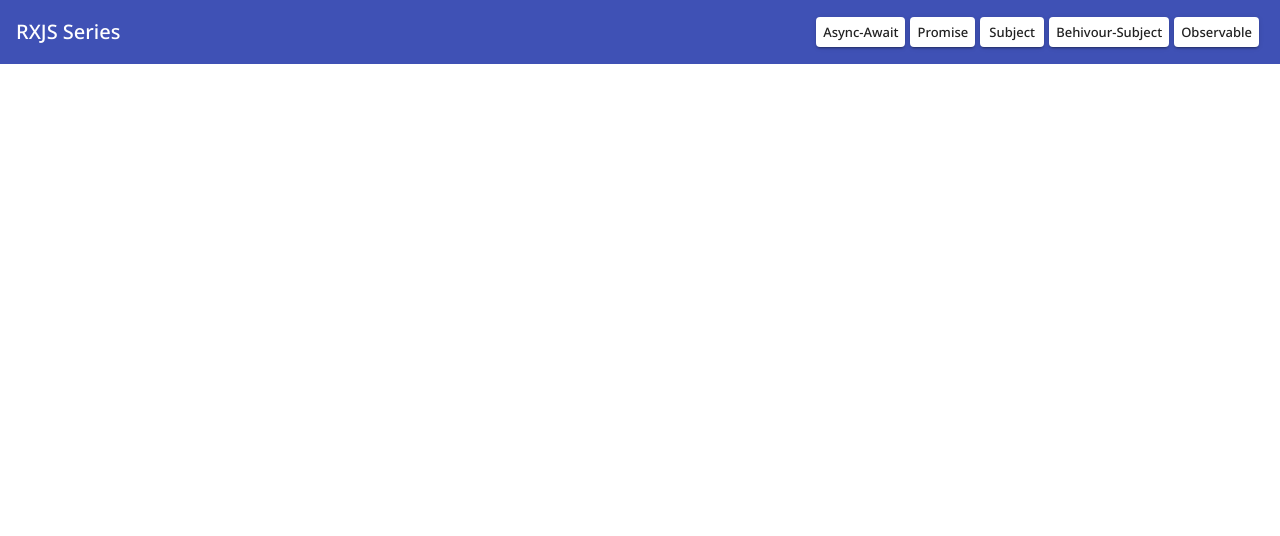
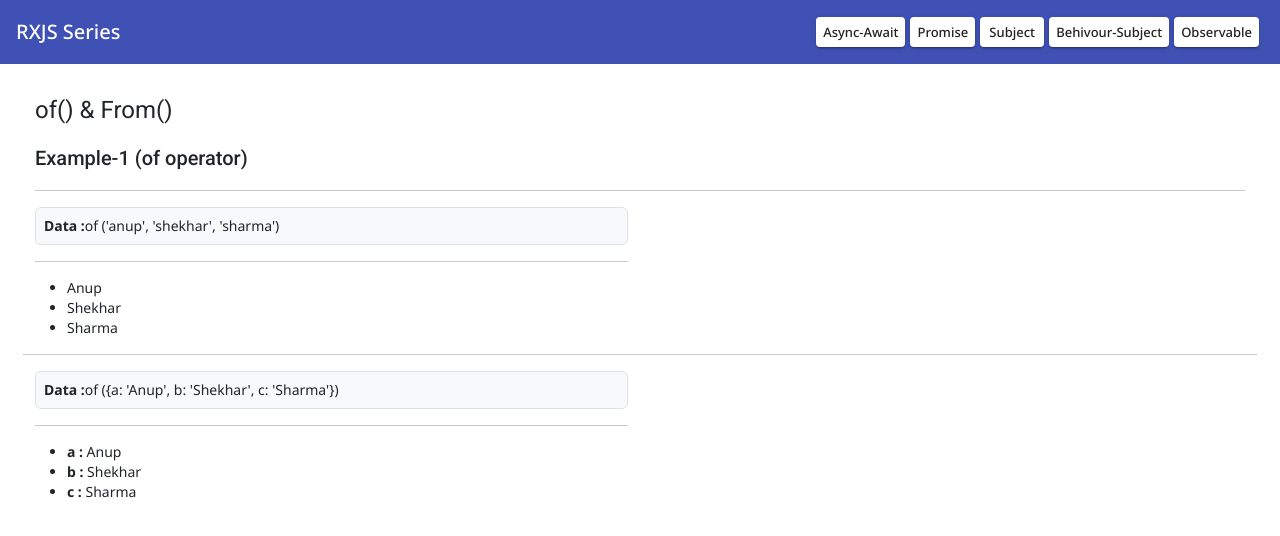
Before and after one commit to Haresh-thumar/rxjs-learning, an Angular app: page /of-from in a window 1280 px wide. Before the commit this address led to /. Shown: the top 536 px of the page. Built offline with nearby package versions, Linux system fonts and the light colour scheme.

Commit message:
of operator add

```diff
--- a/src/app/observable/List/list.component.html
+++ b/src/app/observable/List/list.component.html
@@ -5,7 +5,7 @@
     <ul class="list">
       <li><a routerLink="fromEvent" routerLinkActive="active">FromEvent</a></li>
       <li><a routerLink="interval" routerLinkActive="active">Interval</a></li>
-      <li><a routerLink="fromEvent" routerLinkActive="active">FromEvent</a></li>
+      <li><a routerLink="of-from" routerLinkActive="active">of-From</a></li>
       <li><a routerLink="fromEvent" routerLinkActive="active">FromEvent</a></li>
       <li><a routerLink="fromEvent" routerLinkActive="active">FromEvent</a></li>
     </ul>
--- a/src/app/observable/from-event/from-event.component.ts
+++ b/src/app/observable/from-event/from-event.component.ts
@@ -1,6 +1,6 @@
 import { AfterViewInit, Component, ElementRef, OnInit, ViewChild } from '@angular/core';
 import { fromEvent } from 'rxjs';
-import { FromEventService } from 'src/app/services/from-event.service';
+import { UtilityOperatorService } from 'src/app/services/utility-operator.service';
 
 @Component({
   selector: 'app-from-event',
@@ -14,7 +14,7 @@ export class FromEventComponent implements OnInit, AfterViewInit {
    */
   @ViewChild('addList') addList!: ElementRef;
 
-  constructor(private fromeve: FromEventService) { }
+  constructor(private _utilityFunc: UtilityOperatorService) { }
 
   ngOnInit(): void { }
 
@@ -22,8 +22,8 @@ export class FromEventComponent implements OnInit, AfterViewInit {
     let count = 1;
     fromEvent(this.addList.nativeElement, 'click').subscribe(res => {
       let countVal = 'Video ' + count++;
-      this.fromeve.printLi(countVal, 'elContainer');
-      this.fromeve.printLi(countVal, 'elContainer2');
+      this._utilityFunc.printLi(countVal, 'elContainer');
+      this._utilityFunc.printLi(countVal, 'elContainer2');
     });
   }
 
--- a/src/app/observable/interval/interval.component.ts
+++ b/src/app/observable/interval/interval.component.ts
@@ -1,6 +1,6 @@
 import { Component, OnInit } from '@angular/core';
 import { Subscription, interval, timer } from 'rxjs';
-import { FromEventService } from 'src/app/services/from-event.service';
+import { UtilityOperatorService } from 'src/app/services/utility-operator.service';
 
 @Component({
   selector: 'app-interval',
@@ -14,7 +14,7 @@ export class IntervalComponent implements OnInit {
   /*--- Create Subscription ---*/
   videoSubscription!: Subscription;
 
-  constructor(private fromEvt: FromEventService) { }
+  constructor(private _UlUtility: UtilityOperatorService) { }
 
   ngOnInit(): void {
     /*-------------------------------------------------------------
@@ -28,9 +28,9 @@ export class IntervalComponent implements OnInit {
     // this.videoSubscription = broadCastInterval.subscribe(res => {
     //   this.obsMsg = 'Video ' + res;
     //   console.log(this.obsMsg);
-    //   this.fromEvt.printLi(this.obsMsg, 'userVideo1');
-    //   this.fromEvt.printLi(this.obsMsg, 'userVideo2');
-    //   this.fromEvt.printLi(this.obsMsg, 'userVideo3');
+    //   this._UlUtility.printLi(this.obsMsg, 'userVideo1');
+    //   this._UlUtility.printLi(this.obsMsg, 'userVideo2');
+    //   this._UlUtility.printLi(this.obsMsg, 'userVideo3');
 
     //   /*----- Observable Stream UnSubscribe -----*/
     //   if (res >= 5) {
@@ -49,9 +49,9 @@ export class IntervalComponent implements OnInit {
     this.videoSubscription = broadCastTimer.subscribe(res => {
       this.obsMsg = 'Video ' + res;
       console.log(this.obsMsg);
-      this.fromEvt.printLi(this.obsMsg, 'userVideo1');
-      this.fromEvt.printLi(this.obsMsg, 'userVideo2');
-      this.fromEvt.printLi(this.obsMsg, 'userVideo3');
+      this._UlUtility.printLi(this.obsMsg, 'userVideo1');
+      this._UlUtility.printLi(this.obsMsg, 'userVideo2');
+      this._UlUtility.printLi(this.obsMsg, 'userVideo3');
 
       /*----- Observable Stream UnSubscribe -----*/
       if (res >= 5) {
--- a/src/app/observable/observable-routing.module.ts
+++ b/src/app/observable/observable-routing.module.ts
@@ -3,11 +3,13 @@ import { RouterModule, Routes } from '@angular/router';
 import { ListComponent } from './List/list.component';
 import { FromEventComponent } from './from-event/from-event.component';
 import { IntervalComponent } from './interval/interval.component';
+import { OfFromComponent } from './of-from/of-from.component';
 
 const routes: Routes = [
   { path: '', component: ListComponent },
   { path: 'fromEvent', component: FromEventComponent },
   { path: 'interval', component: IntervalComponent },
+  { path: 'of-from', component: OfFromComponent },
 ];
 
 @NgModule({
--- a/src/app/observable/observable.module.ts
+++ b/src/app/observable/observable.module.ts
@@ -5,18 +5,21 @@ import { ObservableRoutingModule } from './observable-routing.module';
 import { ListComponent } from './List/list.component';
 import { FromEventComponent } from './from-event/from-event.component';
 import { IntervalComponent } from './interval/interval.component';
+import { OfFromComponent } from './of-from/of-from.component';
 
 
 @NgModule({
   declarations: [
     ListComponent,
     FromEventComponent,
-    IntervalComponent
+    IntervalComponent,
+    OfFromComponent
   ],
   imports: [
     CommonModule,
     ObservableRoutingModule
   ],
+  providers: [],
   schemas: [CUSTOM_ELEMENTS_SCHEMA]
 })
 export class ObservableModule { }
--- /dev/null
+++ b/src/app/observable/of-from/of-from.component.html
@@ -0,0 +1,35 @@
+<h1>of() & From()</h1>
+
+
+
+
+<!-------------------------------------------------------------------
+                              of()
+-------------------------------------------------------------------->
+<div>
+  <h2>Example-1 (of operator)</h2>
+  <hr>
+  <div class="row">
+    <!----- Example-1 ------>
+    <div class="col-md-6">
+      <p class="border rounded bg-light py-2 px-2">
+        <strong>Data :</strong>of ('anup', 'shekhar', 'sharma')
+      </p>
+      <hr>
+      <ul id="elContainer"></ul>
+    </div>
+    <hr>
+    <!----- Example-2 ------>
+    <div class="col-md-6">
+      <p class="border rounded bg-light py-2 px-2">
+        <strong>Data :</strong>of (&#123;a: 'Anup', b: 'Shekhar', c: 'Sharma'&#125;)
+      </p>
+      <hr>
+      <ul>
+        <li><strong>a :</strong> {{obsMsg.a}}</li>
+        <li><strong>b :</strong> {{obsMsg.b}}</li>
+        <li><strong>c :</strong> {{obsMsg.c}}</li>
+      </ul>
+    </div>
+  </div>
+</div>
--- /dev/null
+++ b/src/app/observable/of-from/of-from.component.ts
@@ -0,0 +1,35 @@
+import { Component, OnInit } from '@angular/core';
+import { UtilityOperatorService } from '../../services/utility-operator.service';
+import { of } from 'rxjs';
+
+@Component({
+  selector: 'app-of-from',
+  templateUrl: './of-from.component.html',
+  styleUrls: ['./of-from.component.scss']
+})
+export class OfFromComponent implements OnInit {
+
+  obsMsg: any;
+
+  constructor(private _utilityLiService: UtilityOperatorService) { }
+
+  ngOnInit(): void {
+
+    /*---- of() (example-1)-----*/
+    const obs1 = of('Anup', 'Shekhar', 'Sharma');
+    obs1.subscribe(res => {
+      this._utilityLiService.printLi(res, 'elContainer');
+    });
+
+    /*---- of() (example-2)-----*/
+    const obs2 = of({ a: 'Anup', b: 'Shekhar', c: 'Sharma' });
+    obs2.subscribe(res => {
+      this.obsMsg = res;
+      console.log(res);
+    });
+
+
+
+  }
+
+}
--- a/src/app/services/from-event.service.ts
+++ b/src/app/services/utility-operator.service.ts
@@ -3,7 +3,7 @@ import { Injectable } from '@angular/core';
 @Injectable({
   providedIn: 'root'
 })
-export class FromEventService {
+export class UtilityOperatorService {
 
   constructor() { }
 
```
Also changed, not shown: src/app/observable/of-from/of-from.component.scss (added), 1 other file (tests, documents, lock files or other folders).
